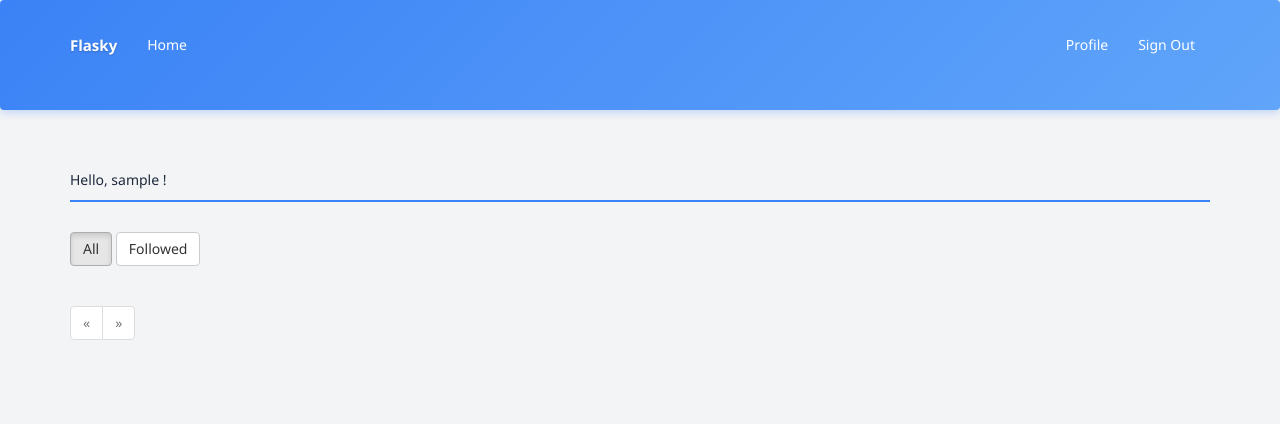
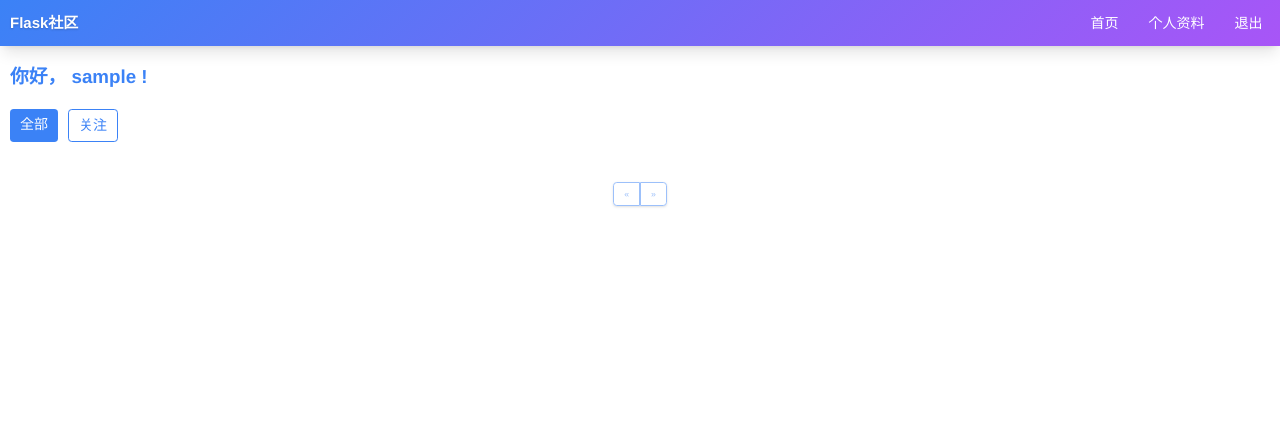
Before and after one commit to monkey2025-coder/FlaskWebCode, a Flask app: page / in a window 1280 px wide. Shown: the top 424 px of the page. Run offline with Flask 3, Linux system fonts and the light colour scheme; the visitor is signed in with stand-in values (Sample User, id 1); data comes from the database, SQL or seed files in the repository; both versions use the stored data as it was after the commit; some libraries are stand-ins or nearby versions.

Commit message:
feat: 美化页面为蔚蓝档案二次元风格
将Flask应用的前端页面重写为蔚蓝档案二次元风格，具体包括：

- 使用 Tailwind CSS v3 实现现代化样式
- 采用蔚蓝档案风格配色：浅蓝、白、淡紫渐变
- 实现卡片式布局，添加精致阴影和圆角
- 响应式设计，适配移动端和桌面端
- 美化导航栏、文章列表、详情页、表单按钮等所有页面元素
- 为按钮、卡片、头像等添加轻微 hover 动画效果
- 修复了导航栏在桌面端不显示的问题
- 保持原有功能结构不变，仅优化视觉效果

```diff
--- a/app/templates/404.html
+++ b/app/templates/404.html
@@ -1,7 +1,7 @@
 {% extends "base.html" %}
-{% block title %}Flasky - Page Not Found{% endblock %}
+{% block title %}Flask社区 - 页面未找到{% endblock %}
 {% block page_content %}
 <div class="page-header">
-    <h1>Not Found</h1>
+    <h1>页面未找到</h1>
 </div>
 {% endblock %}
--- a/app/templates/500.html
+++ b/app/templates/500.html
@@ -1,7 +1,7 @@
 {% extends "base.html" %}
-{% block title %}Flasky - Error{% endblock %}
+{% block title %}Flask社区 - 服务器错误{% endblock %}
 {% block page_content %}
 <div class="page-header">
-    <h1>Internal Server Error</h1>
+    <h1>服务器内部错误</h1>
 </div>
 {% endblock %}
--- a/app/templates/_macros.html
+++ b/app/templates/_macros.html
@@ -1,31 +1,29 @@
 {% macro pagination_widget(pagination, endpoint) %}
-<ul class="pagination">
-    <li{% if not pagination.has_prev %} class="disabled"{% endif %}>
-        <a href="{% if pagination.has_prev %}{{ url_for(endpoint,
-            page = pagination.page - 1, **kwargs) }}{% else %}#{% endif %}">
+<div class="flex justify-center mt-8">
+    <nav class="inline-flex rounded-md shadow">
+        <a href="{% if pagination.has_prev %}{{ url_for(endpoint, page = pagination.page - 1, **kwargs) }}{% else %}#{% endif %}" class="px-4 py-2 text-sm font-medium text-blue-archive bg-white border border-blue-archive rounded-l-md hover:bg-blue-archive hover:text-white transition-all duration-300 {% if not pagination.has_prev %}opacity-50 cursor-not-allowed{% endif %}">
             &laquo;
         </a>
-    </li>
         {% for p in pagination.iter_pages() %}
             {% if p %}
                 {% if p == pagination.page %}
-            <li class="active">
-                <a href="{{ url_for(endpoint, page = p, **kwargs) }}">{{ p }}</a>
-            </li>
+                <a href="{{ url_for(endpoint, page = p, **kwargs) }}" class="px-4 py-2 text-sm font-medium text-white bg-blue-archive border border-blue-archive hover:bg-blue-archive/90 transition-all duration-300">
+                    {{ p }}
+                </a>
                 {% else %}
-            <li>
-                <a href="{{ url_for(endpoint, page = p, **kwargs) }}">{{ p }}</a>
-            </li>
+                <a href="{{ url_for(endpoint, page = p, **kwargs) }}" class="px-4 py-2 text-sm font-medium text-blue-archive bg-white border border-blue-archive hover:bg-blue-archive hover:text-white transition-all duration-300">
+                    {{ p }}
+                </a>
                 {% endif %}
             {% else %}
-        <li class="disabled"><a href="#">&hellip;</a></li>
+            <a href="#" class="px-4 py-2 text-sm font-medium text-blue-archive bg-white border border-blue-archive hover:bg-blue-archive hover:text-white transition-all duration-300">
+                &hellip;
+            </a>
             {% endif %}
         {% endfor %}
-    <li{% if not pagination.has_next %} class="disabled"{% endif %}>
-        <a href="{% if pagination.has_next %}{{ url_for(endpoint,
-            page = pagination.page + 1, **kwargs) }}{% else %}#{% endif %}">
+        <a href="{% if pagination.has_next %}{{ url_for(endpoint, page = pagination.page + 1, **kwargs) }}{% else %}#{% endif %}" class="px-4 py-2 text-sm font-medium text-blue-archive bg-white border border-blue-archive rounded-r-md hover:bg-blue-archive hover:text-white transition-all duration-300 {% if not pagination.has_next %}opacity-50 cursor-not-allowed{% endif %}">
             &raquo;
         </a>
-    </li>
-</ul>
+    </nav>
+</div>
 {% endmacro %}
--- a/app/templates/_posts.html
+++ b/app/templates/_posts.html
@@ -1,50 +1,44 @@
 
-<div class="posts">
+<div class="space-y-6">
     {% for post in posts %}
-    <div class="post card">
-        <div class="row">
-            <div class="col-md-1">
-                <div class="profile-thumbnail">
-                    <a href="{{ url_for('.user', username=post.author.username) }}">
-                        <img src="{{ post.author.gravatar(size=40) }}">
+    <div class="bg-white rounded-xl shadow-md p-6 card-hover">
+        <div class="flex items-start">
+            <div class="mr-4">
+                <a href="{{ url_for('.user', username=post.author.username) }}">
+                    <img src="{{ post.author.gravatar(size=48) }}" class="w-12 h-12 rounded-full object-cover shadow-sm avatar-hover">
+                </a>
+            </div>
+            <div class="flex-1">
+                <div class="flex justify-between items-center mb-3">
+                    <a href="{{ url_for('.user', username=post.author.username) }}" class="font-bold text-blue-archive hover:underline">
+                        {{ post.author.username }}
                     </a>
+                    <span class="text-gray-500 text-sm">{{ moment(post.timestamp).fromNow() }}</span>
                 </div>
-            </div>
-            <div class="col-md-11">
-                <div class="post-header">
-                    <div class="post-author">
-                        <a href="{{ url_for('.user', username=post.author.username) }}">
-                            {{ post.author.username }}
-                        </a>
-                    </div>
-                    <div class="post-date">{{ moment(post.timestamp).fromNow() }}</div>
-                </div>
-                <div class="post-body">
+                <div class="mb-4">
                     {% if post.body_html %}
                         {{ post.body_html | safe }}
                     {% else %}
                         {{ post.body }}
                     {% endif %}
                 </div>
-                <div class="post-footer mt-2">
-                    <a href="{{ url_for('.post', id=post.id) }}" class="btn btn-sm btn-outline-primary mr-2">
-                        Permalink
+                <div class="flex items-center space-x-4">
+                    <a href="{{ url_for('.post', id=post.id) }}" class="px-3 py-1 text-sm rounded-md border border-blue-archive text-blue-archive hover:bg-blue-archive hover:text-white transition-all duration-300">
+                        查看详情
                     </a>
                     {% if current_user == post.author %}
-                    <a href="{{ url_for('.edit', id=post.id) }}" class="btn btn-sm btn-primary mr-2">
-                        Edit
+                    <a href="{{ url_for('.edit', id=post.id) }}" class="px-3 py-1 text-sm rounded-md bg-blue-archive text-white hover:shadow-md transition-all duration-300">
+                        编辑
                     </a>
                     {% elif current_user.is_administrator() %}
-                    <a href="{{ url_for('.edit', id=post.id) }}" class="btn btn-sm btn-danger">
-                        Edit [Admin]
+                    <a href="{{ url_for('.edit', id=post.id) }}" class="px-3 py-1 text-sm rounded-md bg-purple-archive text-white hover:shadow-md transition-all duration-300">
+                        编辑 [管理员]
                     </a>
                     {% endif %}
+                    <a href="{{ url_for('.post', id=post.id) }}#comments" class="px-3 py-1 text-sm rounded-md bg-blue-archive/10 text-blue-archive hover:bg-blue-archive/20 transition-all duration-300">
+                        {{ post.comments.count() }} 评论
+                    </a>
                 </div>
-                <a href="{{ url_for('.post', id=post.id) }}#comments">
-                    <span class="label label-primary">
-                        {{ post.comments.count() }} Comments
-                    </span>
-                </a>
             </div>
         </div>
     </div>
--- a/app/templates/base.html
+++ b/app/templates/base.html
@@ -2,251 +2,135 @@
 
 {% block head %}
 {{ super() }}
-<style>
-    /* 蔚蓝档案风格样式 */
-    :root {
-        --primary-color: #3b82f6; /* 主蓝色 */
-        --secondary-color: #ec4899; /* 辅助粉色 */
-        --accent-color: #f97316; /* 强调色 */
-        --light-color: #f3f4f6; /* 浅色背景 */
-        --dark-color: #1e293b; /* 深色文字 */
-        --card-bg: #ffffff; /* 卡片背景 */
-        --border-color: #e2e8f0; /* 边框颜色 */
+<!-- Tailwind CSS v3 -->
+<script src="https://cdn.tailwindcss.com"></script>
+<!-- 配置Tailwind自定义颜色 -->
+<script>
+    tailwind.config = {
+        theme: {
+            extend: {
+                colors: {
+                    'blue-archive': {
+                        light: '#e0f2fe',
+                        DEFAULT: '#3b82f6',
+                        dark: '#1d4ed8',
+                    },
+                    'purple-archive': {
+                        light: '#f3e8ff',
+                        DEFAULT: '#a855f7',
+                        dark: '#7e22ce',
+                    },
+                },
+                fontFamily: {
+                    'sans': ['Segoe UI', 'Tahoma', 'Geneva', 'Verdana', 'sans-serif'],
+                },
             }
-
-    body {
-        font-family: 'Segoe UI', Tahoma, Geneva, Verdana, sans-serif;
-        background-color: var(--light-color);
-        color: var(--dark-color);
         }
-
-    /* 导航栏样式 */
-    .navbar {
-        background: linear-gradient(135deg, var(--primary-color), #60a5fa);
-        border: none;
-        box-shadow: 0 2px 10px rgba(59, 130, 246, 0.3);
     }
-
-    .navbar-brand {
-        color: white !important;
-        font-weight: bold;
-        font-size: 1.5rem;
+</script>
+<style type="text/tailwindcss">
+    @layer utilities {
+        .content-auto {
+            content-visibility: auto;
+        }
+        .text-shadow {
             text-shadow: 0 1px 2px rgba(0, 0, 0, 0.2);
         }
-
-    .navbar-nav > li > a {
-        color: white !important;
-        font-weight: 500;
-        transition: all 0.3s ease;
+        .bg-gradient-archive {
+            background: linear-gradient(135deg, #3b82f6, #a855f7);
         }
-
-    .navbar-nav > li > a:hover {
-        background-color: rgba(255, 255, 255, 0.2);
-        border-radius: 4px;
+        .card-hover {
+            @apply transition-all duration-300 hover:translate-y-[-5px] hover:shadow-lg;
         }
-
-    /* 内容区域样式 */
-    .container {
-        margin-top: 20px;
-        margin-bottom: 40px;
+        .btn-hover {
+            @apply transition-all duration-300 hover:translate-y-[-2px] hover:shadow-md;
         }
-
-    /* 卡片样式 */
-    .card {
-        background-color: var(--card-bg);
-        border-radius: 12px;
-        box-shadow: 0 4px 12px rgba(0, 0, 0, 0.1);
-        padding: 20px;
-        margin-bottom: 20px;
-        transition: all 0.3s ease;
+        .avatar-hover {
+            @apply transition-all duration-300 hover:scale-105 hover:shadow-md;
         }
-
-    .card:hover {
-        transform: translateY(-5px);
-        box-shadow: 0 6px 16px rgba(0, 0, 0, 0.15);
     }
-
-    /* 按钮样式 */
-    .btn-primary {
-        background-color: var(--primary-color);
-        border-color: var(--primary-color);
-        transition: all 0.3s ease;
+    /* 自定义表单样式 */
+    .form-control {
+        @apply w-full px-4 py-2 border border-gray-300 rounded-md focus:outline-none focus:ring-2 focus:ring-blue-archive focus:border-transparent transition-all duration-300;
     }
-
-    .btn-primary:hover {
-        background-color: #2563eb;
-        border-color: #2563eb;
-        transform: translateY(-2px);
-        box-shadow: 0 4px 8px rgba(59, 130, 246, 0.4);
+    .form-label {
+        @apply block mb-2 text-sm font-medium text-gray-700;
     }
-
-    /* 表单样式 */
-    .form-control {
-        border-radius: 8px;
-        border: 1px solid var(--border-color);
-        transition: all 0.3s ease;
+    .form-submit {
+        @apply w-full px-4 py-2 bg-blue-archive text-white rounded-md hover:bg-blue-archive/90 transition-all duration-300 hover:shadow-md;
     }
-
-    .form-control:focus {
-        border-color: var(--primary-color);
-        box-shadow: 0 0 0 3px rgba(59, 130, 246, 0.2);
+    .form-group {
+        @apply mb-4;
     }
-
-    /* 警告框样式 */
-    .alert {
-        border-radius: 8px;
-        border: none;
-        box-shadow: 0 2px 8px rgba(0, 0, 0, 0.1);
+    .help-block {
+        @apply text-sm text-red-600 mt-1;
     }
-
-    /* 页头样式 */
-    .page-header {
-        color: var(--dark-color);
-        margin-bottom: 30px;
-        padding-bottom: 10px;
-        border-bottom: 2px solid var(--primary-color);
-    }
-
-    .page-header h1 {
-        font-weight: bold;
-        color: var(--primary-color);
-    }
-
-    /* 帖子样式 */
-    .post {
-        background-color: var(--card-bg);
-        border-radius: 12px;
-        padding: 20px;
-        margin-bottom: 20px;
-        box-shadow: 0 2px 8px rgba(0, 0, 0, 0.1);
-        transition: all 0.3s ease;
-    }
-
-    .post:hover {
-        transform: translateY(-3px);
-        box-shadow: 0 4px 12px rgba(0, 0, 0, 0.15);
-    }
-
-    .post-header {
-        display: flex;
-        justify-content: space-between;
-        align-items: center;
-        margin-bottom: 10px;
-    }
-
-    .post-author {
-        font-weight: bold;
-        color: var(--primary-color);
-    }
-
-    .post-date {
-        color: #64748b;
-        font-size: 0.9rem;
-    }
-
-    .post-body {
-        margin-top: 10px;
-        line-height: 1.6;
-    }
-
-    .post-footer {
-        margin-top: 15px;
-    }
-
-    /* 头像样式 */
-    .profile-thumbnail img {
-        border-radius: 50%;
-        box-shadow: 0 2px 8px rgba(0, 0, 0, 0.2);
-        transition: all 0.3s ease;
-        width: 40px;
-        height: 40px;
-        object-fit: cover;
-    }
-
-    .profile-thumbnail img:hover {
-        transform: scale(1.05);
-        box-shadow: 0 4px 12px rgba(0, 0, 0, 0.3);
-    }
-
-    /* 去除列表样式 */
-    ul {
-        list-style: none;
-        padding: 0;
-        margin: 0;
-    }
-
-    /* 个人资料样式 */
-    .profile-thumbnail {
-        display: inline-block;
-    }
-
-    .profile-thumbnail img {
-        border-radius: 50%;
-        box-shadow: 0 2px 8px rgba(0, 0, 0, 0.2);
-        transition: all 0.3s ease;
-    }
-
-    .profile-thumbnail img:hover {
-        transform: scale(1.05);
-        box-shadow: 0 4px 12px rgba(0, 0, 0, 0.3);
-    }
-
-    /* 响应式调整 */
-    @media (max-width: 768px) {
-        .navbar-nav {
-            margin-top: 10px;
-        }
-
-        .container {
-            margin-top: 10px;
-        }
+    .has-error .form-control {
+        @apply border-red-500;
     }
 </style>
 {% endblock %}
 
-{% block title %}Flasky{% endblock %}
+{% block title %}Flask社区{% endblock %}
 
 {% block navbar %}
-<div class="navbar navbar-default" role="navigation">
-    <div class="container">
-        <div class="navbar-header">
-            <button type="button" class="navbar-toggle"
-             data-toggle="collapse" data-target=".navbar-collapse">
-                <span class="sr-only">Toggle navigation</span>
-                <span class="icon-bar"></span>
-                <span class="icon-bar"></span>
-                <span class="icon-bar"></span>
+<nav class="bg-gradient-archive text-white shadow-lg">
+    <div class="container mx-auto px-4 py-3">
+        <div class="flex justify-between items-center">
+            <a href="/" class="text-2xl font-bold text-shadow">Flask社区</a>
+            <!-- 桌面端菜单 -->
+            <div class="md:flex space-x-6">
+                <a href="/" class="hover:bg-white/20 px-3 py-2 rounded-md transition-all duration-300">首页</a>
+                {% if current_user.can(Permission.MODERATE_COMMENTS) %}
+                <a href="{{ url_for('main.moderate') }}" class="hover:bg-white/20 px-3 py-2 rounded-md transition-all duration-300">评论管理</a>
+                {% endif %}
+                {% if current_user.is_authenticated %}
+                <a href="{{ url_for('main.user', username=current_user.username) }}" class="hover:bg-white/20 px-3 py-2 rounded-md transition-all duration-300">个人资料</a>
+                <a href="{{ url_for('auth.logout') }}" class="hover:bg-white/20 px-3 py-2 rounded-md transition-all duration-300">退出</a>
+                {% else %}
+                <a href="{{ url_for('auth.login') }}" class="hover:bg-white/20 px-3 py-2 rounded-md transition-all duration-300">登录</a>
+                <a href="{{ url_for('auth.register') }}" class="hover:bg-white/20 px-3 py-2 rounded-md transition-all duration-300">注册</a>
+                {% endif %}
+            </div>
+            <!-- 移动端菜单按钮 -->
+            <div class="md:hidden">
+                <button type="button" id="mobile-menu-button" class="text-white focus:outline-none">
+                    <svg class="w-6 h-6" fill="none" stroke="currentColor" viewBox="0 0 24 24" xmlns="http://www.w3.org/2000/svg">
+                        <path stroke-linecap="round" stroke-linejoin="round" stroke-width="2" d="M4 6h16M4 12h16M4 18h16"></path>
+                    </svg>
                 </button>
-            <a class="navbar-brand" href="/">Flasky</a>
             </div>
-        <div class="navbar-collapse collapse">
-            <ul class="nav navbar-nav">
-                <li><a href="/">Home</a></li>
+        </div>
+        <!-- 移动端菜单 -->
+        <div id="mobile-menu" class="md:hidden hidden mt-4">
+            <div class="flex flex-col space-y-2">
+                <a href="/" class="hover:bg-white/20 px-3 py-2 rounded-md transition-all duration-300">首页</a>
                 {% if current_user.can(Permission.MODERATE_COMMENTS) %}
-                <li><a href="{{ url_for('main.moderate') }}">Moderate Comments</a></li>
+                <a href="{{ url_for('main.moderate') }}" class="hover:bg-white/20 px-3 py-2 rounded-md transition-all duration-300">评论管理</a>
                 {% endif %}
-            </ul>
-            <ul class="nav navbar-nav navbar-right">
                 {% if current_user.is_authenticated %}
-                <li><a href="{{ url_for('main.user', username=current_user.username) }}"> Profile </a></li>
-                <li><a href="{{ url_for('auth.logout') }}">Sign Out</a></li>
+                <a href="{{ url_for('main.user', username=current_user.username) }}" class="hover:bg-white/20 px-3 py-2 rounded-md transition-all duration-300">个人资料</a>
+                <a href="{{ url_for('auth.logout') }}" class="hover:bg-white/20 px-3 py-2 rounded-md transition-all duration-300">退出</a>
                 {% else %}
-                <li><a href="{{ url_for('auth.login') }}">Sign In</a></li>
-                <li><a href="{{ url_for('auth.register') }}">Register</a></li>
+                <a href="{{ url_for('auth.login') }}" class="hover:bg-white/20 px-3 py-2 rounded-md transition-all duration-300">登录</a>
+                <a href="{{ url_for('auth.register') }}" class="hover:bg-white/20 px-3 py-2 rounded-md transition-all duration-300">注册</a>
                 {% endif %}
-            </ul>
             </div>
         </div>
     </div>
-
+</nav>
 {% endblock %}
 
 {% block content %}
-<div class="container">
+<div class="container mx-auto px-4 py-8">
     {% for message in get_flashed_messages() %}
-    <div class="alert alert-warning">
-        <button type="button" class="close" data-dismiss="alert">&times;</button>
-        {{ message }}
+    <div class="bg-yellow-100 border-l-4 border-yellow-500 text-yellow-700 p-4 mb-4 rounded-md shadow-md">
+        <div class="flex items-center">
+            <svg class="w-5 h-5 mr-2" fill="currentColor" viewBox="0 0 20 20" xmlns="http://www.w3.org/2000/svg">
+                <path fill-rule="evenodd" d="M8.257 3.099c.765-1.36 2.722-1.36 3.486 0l5.58 9.92c.75 1.334-.213 2.98-1.742 2.98H4.42c-1.53 0-2.493-1.646-1.743-2.98l5.58-9.92zM11 13a1 1 0 11-2 0 1 1 0 012 0zm-1-8a1 1 0 00-1 1v3a1 1 0 002 0V6a1 1 0 00-1-1z" clip-rule="evenodd"></path>
+            </svg>
+            <span>{{ message }}</span>
+        </div>
     </div>
     {% endfor %}
     {% block page_content %}{% endblock %}
@@ -279,6 +163,15 @@
                 this.style.transform = 'translateY(0)';
             });
         });
+
+        // 移动端菜单切换
+        const mobileMenuButton = document.getElementById('mobile-menu-button');
+        const mobileMenu = document.getElementById('mobile-menu');
+        if (mobileMenuButton && mobileMenu) {
+            mobileMenuButton.addEventListener('click', function() {
+                mobileMenu.classList.toggle('hidden');
+            });
+        }
     });
 </script>
 {% endblock %}
--- a/app/templates/index.html
+++ b/app/templates/index.html
@@ -2,34 +2,37 @@
 {% import "bootstrap/wtf.html" as wtf %}
 {% import "_macros.html" as macros %}
 
-{% block title %}Flasky{% endblock %}
+{% block title %}Flask社区{% endblock %}
 {% block page_content %}
-<div class="page-header">
-    Hello,
-    {% if current_user.is_authenticated %}
-        {{ current_user.username }}
-    {% else %}
-        Stranger
-    {% endif %}!
+<div class="mb-8">
+    <h1 class="text-3xl font-bold text-blue-archive mb-4">你好，
+        {% if current_user.is_authenticated %}
+            {{ current_user.username }}
+        {% else %}
+            陌生人
+        {% endif %}!
+    </h1>
 </div>
 
 {% if current_user.is_authenticated %}
-<div class="mb-3">
-    <a href="{{ url_for('.show_all') }}" class="btn btn-default{% if not show_followed %} active{% endif %}">All</a>
-    <a href="{{ url_for('.show_followed') }}" class="btn btn-default{% if show_followed %} active{% endif %}">Followed</a>
+<div class="flex space-x-4 mb-6">
+    <a href="{{ url_for('.show_all') }}" class="px-4 py-2 rounded-md {% if not show_followed %}bg-blue-archive text-white{% else %}bg-white text-blue-archive border border-blue-archive{% endif %} transition-all duration-300 hover:shadow-md">全部</a>
+    <a href="{{ url_for('.show_followed') }}" class="px-4 py-2 rounded-md {% if show_followed %}bg-blue-archive text-white{% else %}bg-white text-blue-archive border border-blue-archive{% endif %} transition-all duration-300 hover:shadow-md">关注</a>
 </div>
 {% endif %}
 
-<div>
-    {% if current_user.can(Permission.WRITE_ARTICLES) %}
+{% if current_user.can(Permission.WRITE_ARTICLES) %}
+<div class="bg-white rounded-xl shadow-md p-6 mb-8">
     {{ wtf.quick_form(form) }}
-    {% endif %}
 </div>
+{% endif %}
 
 {% include '_posts.html' %}
-<div class="pagination">
+{% if pagination %}
+<div class="flex justify-center mt-8">
     {{ macros.pagination_widget(pagination, '.index') }}
 </div>
+{% endif %}
 
 {% endblock %}
 
--- a/app/templates/moderate.html
+++ b/app/templates/moderate.html
@@ -1,9 +1,9 @@
 {% extends "base.html" %}
 {% import "_macros.html" as macros %}
-{% block title %}Flasky - Comment Moderation{% endblock %}
+{% block title %}Flask社区 - 评论管理{% endblock %}
 {% block page_content %}
 <div class="page-header">
-    <h1>Comment Moderation</h1>
+    <h1>评论管理</h1>
 </div>
 {% set moderate = True %}
 {% include '_comments.html' %}
```
Also changed, not shown: app/templates/_comments.html (+19 -18 lines), app/templates/auth/login.html (+10 -10 lines), app/templates/auth/register.html (+10 -10 lines), app/templates/edit_post.html (+6 -6 lines), app/templates/edit_profile.html (+6 -6 lines), app/templates/followers.html (+51 -52 lines), app/templates/post.html (+8 -6 lines), app/templates/user.html (+38 -39 lines), data-dev.sqlite, 1 other file. Lines whose indentation alone changed are shown as unchanged.
